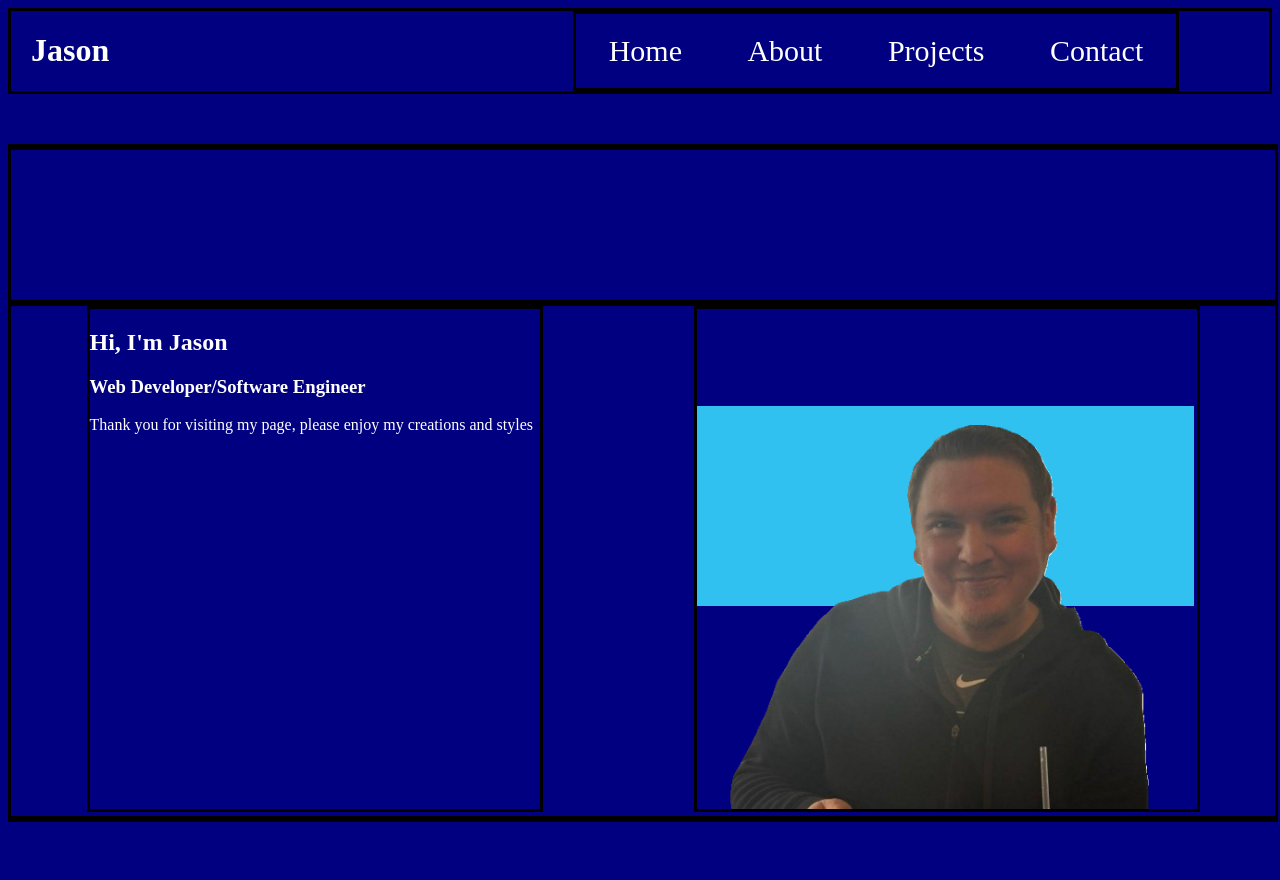
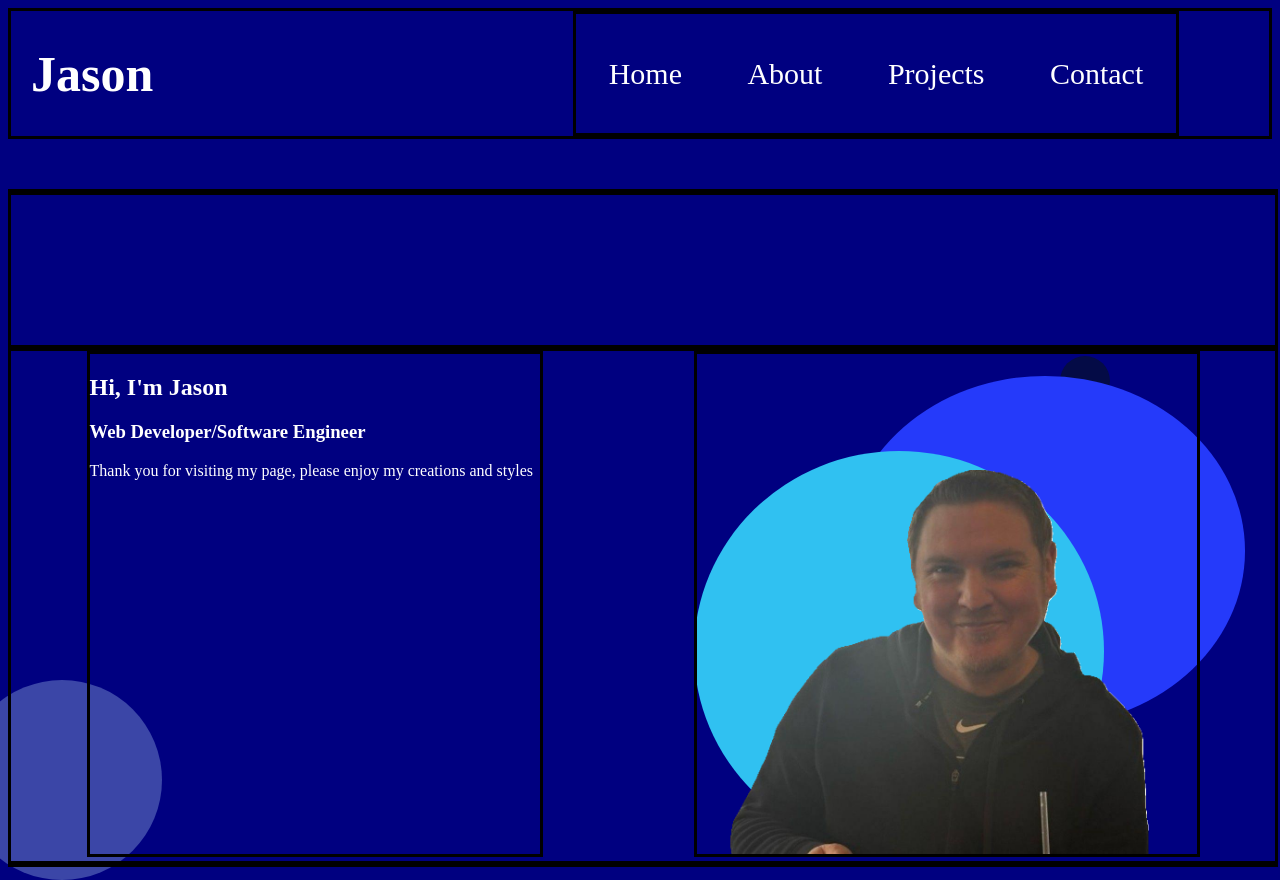
Before and after one commit to jwitzz/portfolioWebsite, a plain HTML site: page index.html in a window 1280 px wide. Before the commit the page ends 830 px from the top, so only its background shows below. Drawn offline with Linux system fonts and the light colour scheme; a web font is replaced by a local one.

Commit message:
font and circles

```diff
--- a/index.html
+++ b/index.html
@@ -6,6 +6,11 @@
     <title>Jason's Portfolio</title>
 
     <link rel="stylesheet" href="public/css/style.css">
+
+    <link rel="preconnect" href="https://fonts.googleapis.com">
+<link rel="preconnect" href="https://fonts.gstatic.com" crossorigin>
+<link href="https://fonts.googleapis.com/css2?family=Oi&display=swap" rel="stylesheet">
+
 </head>
 <body>
 
@@ -25,11 +30,20 @@
 
     <section class="container-1">
 
-        <div class="container-2"></div>
+        <div class="container-2">
+
+            <div class="rec-4"></div>
+
+        </div>
 
         <div class="container-3">
 
             <div class="rec-1"></div>
+
+            <div class="rec-2"></div>
+
+            <div class="rec-3"></div>
+
         <div class="about-container">
 
             <h2>Hi, I'm Jason</h2>
--- a/public/css/style.css
+++ b/public/css/style.css
@@ -11,6 +11,11 @@ header {
 h1 {
     margin-left: 20px;
     color: white;
+    font-size: 50px;
+}
+
+header h1 {
+    font-family: "Oi", serif;
 }
 
 .links {
@@ -67,13 +72,49 @@ h1 {
 
 .rec-1 {
     background-color: rgb(48, 193, 241);
-    width: 500px;
-    height: 200px;
+    width: 410px;
+    height: 400px;
     position: absolute;
     z-index: 2;
     top: 100px;
     left: 54%;
+    z-index: 2;
+    border-radius: 100%;
+}
+
+.rec-2 {
+    background-color: rgb(37, 58, 250);
+    width: 400px;
+    height: 350px;
+    position: absolute;
+    z-index: 2;
+    top: 25px;
+    left: 66%;
     z-index: 1;
+    border-radius: 100%;
+
+}
+
+.rec-3 {
+    background-color: rgb(4, 11, 70);
+    width: 50px;
+    height: 50px;
+    position: absolute;
+    top: 5px;
+    left: 83%;
+    z-index: 0;
+    border-radius: 100%;
+}
+
+.rec-4 {
+    background-color: rgb(59, 70, 167);
+    width: 200px;
+    height: 200px;
+    position: absolute;
+    top: 85%;
+    left: -3%;
+    z-index: -1;
+    border-radius: 100%;
 }
 
 .about-container, .photo-container {
```
